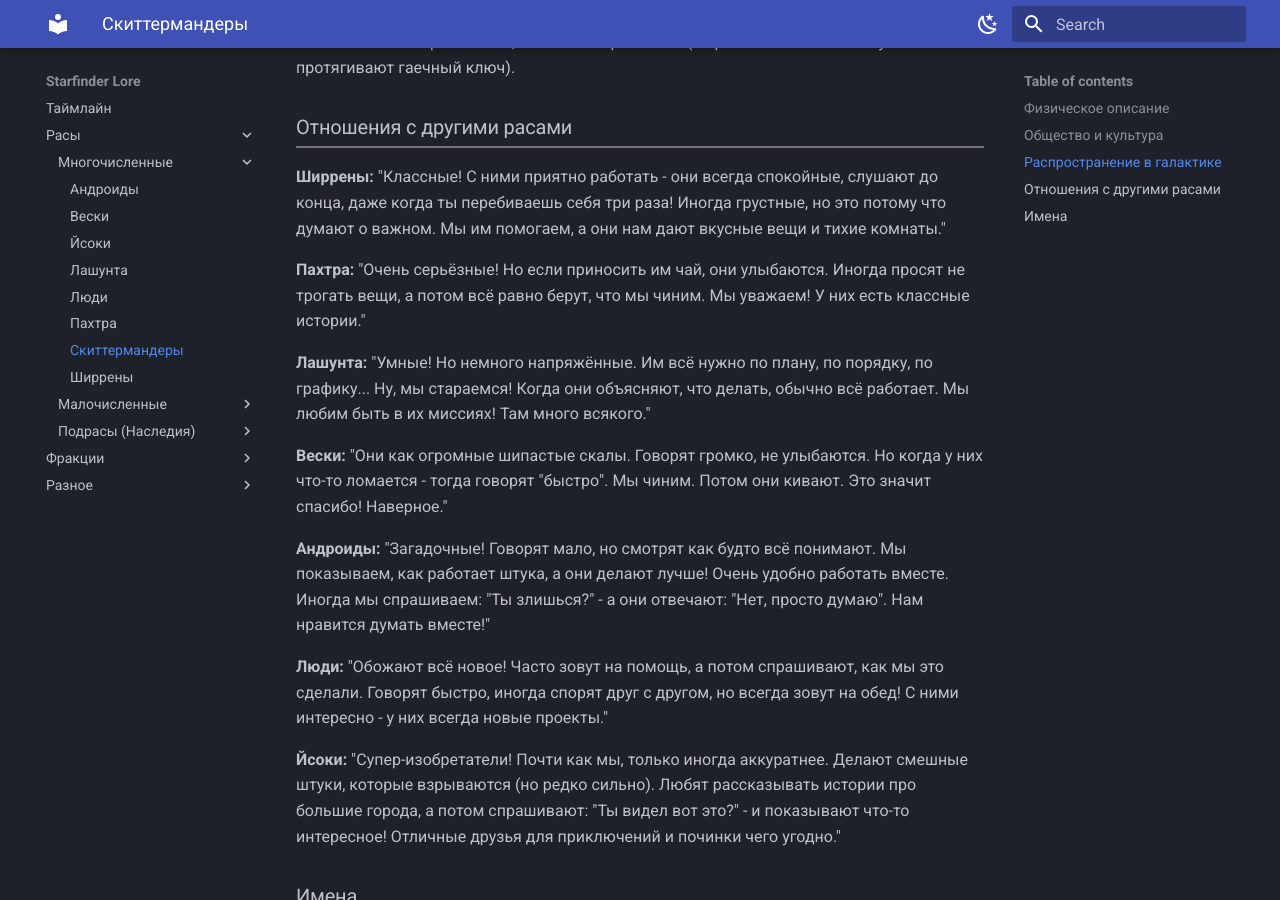
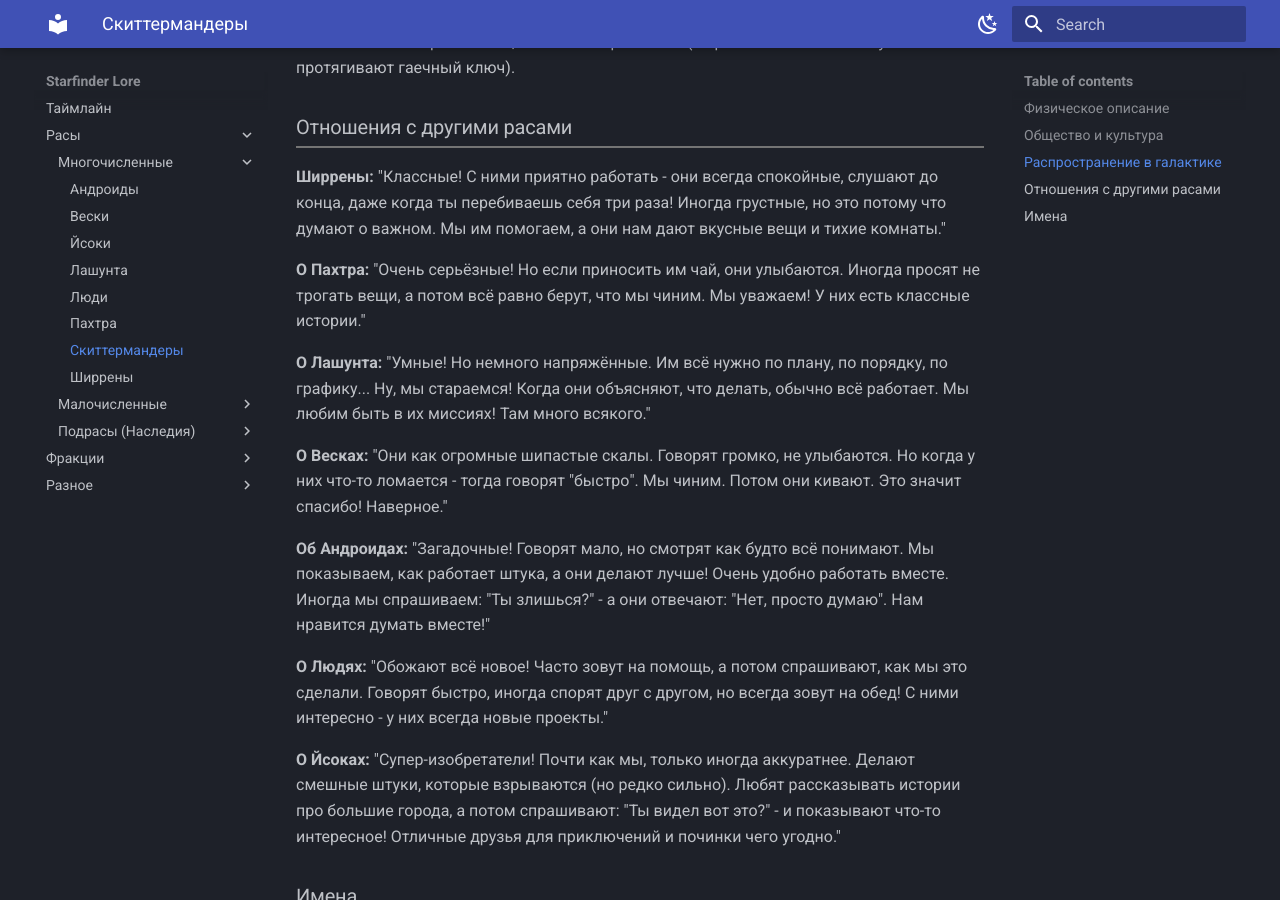
Before and after one commit to Zendelll/starfinder-lore, an MkDocs documentation site: the page built from docs/lore/races/skittermander.md, in a window 1280 px wide and 900 px high, scrolled down 1368 px. Built offline with MkDocs 1.6.1 and Material for MkDocs 9.7.7, drawn with Linux system fonts in a browser that asks for light colours.

```diff
--- a/docs/lore/races/skittermander.md
+++ b/docs/lore/races/skittermander.md
@@ -30,21 +30,21 @@
 ### Отношения с другими расами
 **Ширрены:** "Классные! С ними приятно работать - они всегда спокойные, слушают до конца, даже когда ты перебиваешь себя три раза! Иногда грустные, но это потому что думают о важном. Мы им помогаем, а они нам дают вкусные вещи и тихие комнаты."
 
-**Пахтра:** "Очень серьёзные! Но если приносить им чай, они улыбаются. Иногда просят не трогать вещи, а потом всё равно берут, что мы чиним. Мы уважаем! У них есть классные истории."
+**О Пахтра:** "Очень серьёзные! Но если приносить им чай, они улыбаются. Иногда просят не трогать вещи, а потом всё равно берут, что мы чиним. Мы уважаем! У них есть классные истории."
 
-**Лашунта:** "Умные! Но немного напряжённые. Им всё нужно по плану, по порядку, по графику... Ну, мы стараемся! Когда они объясняют, что делать, обычно всё работает. Мы любим быть в их миссиях! Там много всякого."
+**О Лашунта:** "Умные! Но немного напряжённые. Им всё нужно по плану, по порядку, по графику... Ну, мы стараемся! Когда они объясняют, что делать, обычно всё работает. Мы любим быть в их миссиях! Там много всякого."
 
-**Вески:** "Они как огромные шипастые скалы. Говорят громко, не улыбаются. Но когда у них что-то ломается - тогда говорят "быстро". Мы чиним. Потом они кивают. Это значит спасибо! Наверное."
+**О Весках:** "Они как огромные шипастые скалы. Говорят громко, не улыбаются. Но когда у них что-то ломается - тогда говорят "быстро". Мы чиним. Потом они кивают. Это значит спасибо! Наверное."
 
-**Андроиды:** "Загадочные! Говорят мало, но смотрят как будто всё понимают. Мы показываем, как работает штука, а они делают лучше! Очень удобно работать вместе. Иногда мы спрашиваем: "Ты злишься?" - а они отвечают: "Нет, просто думаю". Нам нравится думать вместе!"
+**Об Андроидах:** "Загадочные! Говорят мало, но смотрят как будто всё понимают. Мы показываем, как работает штука, а они делают лучше! Очень удобно работать вместе. Иногда мы спрашиваем: "Ты злишься?" - а они отвечают: "Нет, просто думаю". Нам нравится думать вместе!"
 
-**Люди:** "Обожают всё новое! Часто зовут на помощь, а потом спрашивают, как мы это сделали. Говорят быстро, иногда спорят друг с другом, но всегда зовут на обед! С ними интересно - у них всегда новые проекты."
+**О Людях:** "Обожают всё новое! Часто зовут на помощь, а потом спрашивают, как мы это сделали. Говорят быстро, иногда спорят друг с другом, но всегда зовут на обед! С ними интересно - у них всегда новые проекты."
 
-**Йсоки:** "Супер-изобретатели! Почти как мы, только иногда аккуратнее. Делают смешные штуки, которые взрываются (но редко сильно). Любят рассказывать истории про большие города, а потом спрашивают: "Ты видел вот это?" - и показывают что-то интересное! Отличные друзья для приключений и починки чего угодно."
+**О Йсоках:** "Супер-изобретатели! Почти как мы, только иногда аккуратнее. Делают смешные штуки, которые взрываются (но редко сильно). Любят рассказывать истории про большие города, а потом спрашивают: "Ты видел вот это?" - и показывают что-то интересное! Отличные друзья для приключений и починки чего угодно."
 
 ### Имена
 Имена Скиттермандеров — короткие, яркие, часто с повторяющимися звуками: Лу, Глим, Нананан, Рекки, Тык-тык
 
 Некоторые добавляют фразы, описывающие их характер или текущую цель: «Зу, который умеет всё!», «Блинк, собирающий мусор ради науки», «Глим, специалист по проводам (в основном красным!)»
 
-![Скиттермандер](/images/Skittermander.webp)
+![Скиттермандер](../../images/Skittermander.webp)
--- a/mkdocs.yml
+++ b/mkdocs.yml
@@ -1,4 +1,5 @@
 site_name: Starfinder Lore
+site_url: https://zendelll.github.io/starfinder-lore/
 nav:
   - Таймлайн: timeline.md
   - Расы:
```
